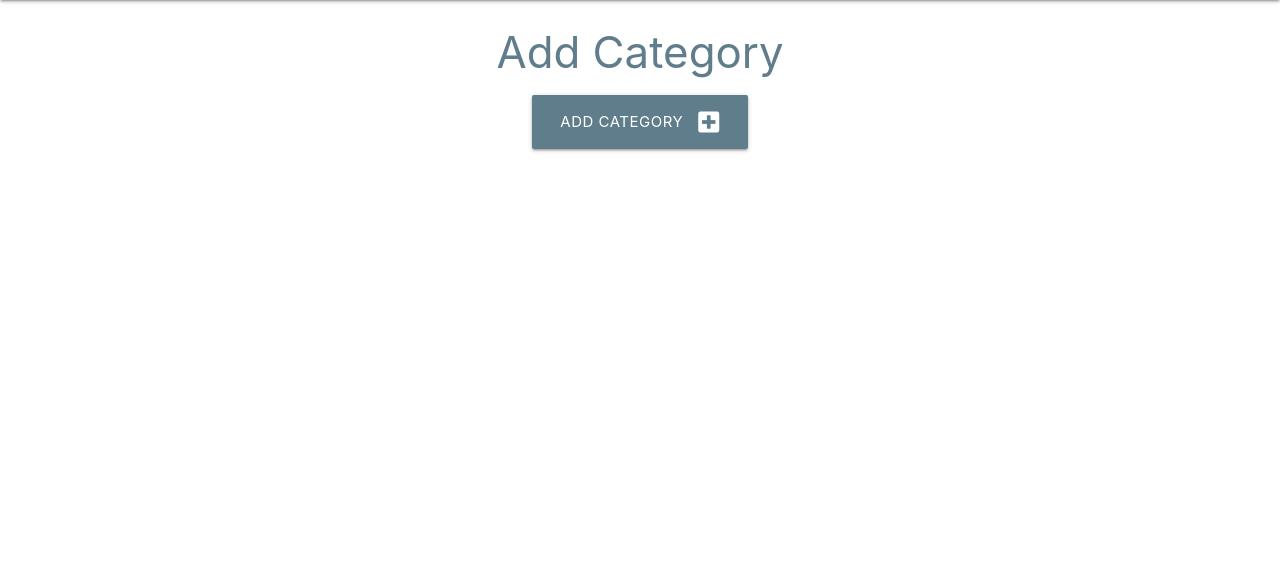
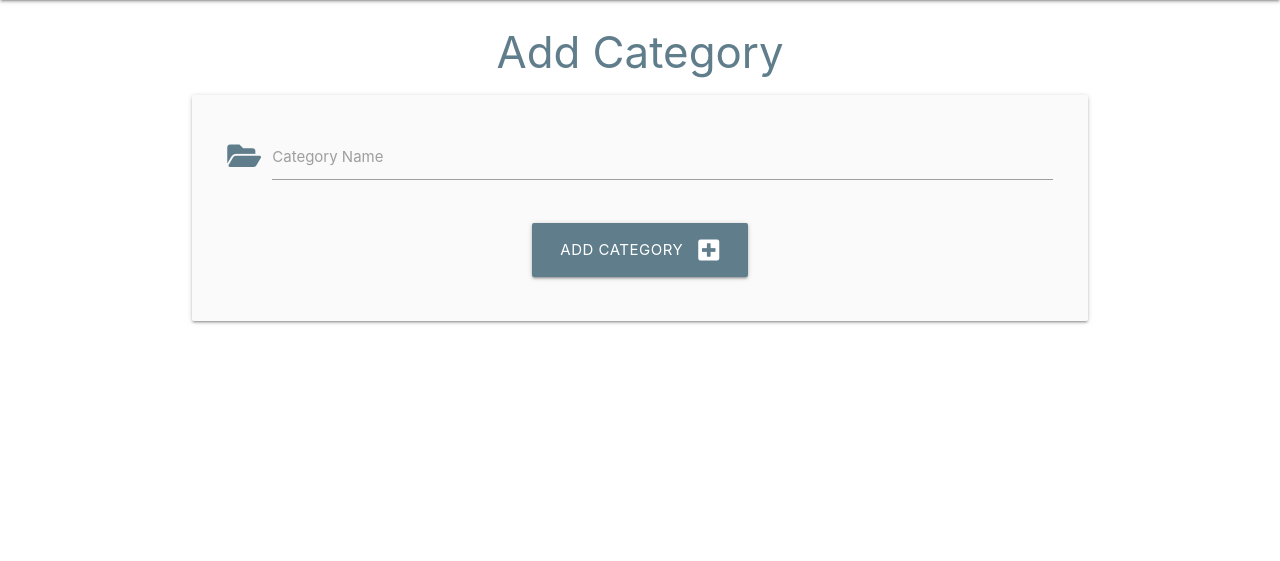
Before and after one commit to SimonCzEdu/DBMR-miniTutorial, a Flask app: page /add_category in a window 1280 px wide. Shown: the part 64-625 px from the top of the page. Run offline with Flask 2, Linux system fonts and the light colour scheme.

Commit message:
Functionality: add GET % POST functionalities to the form

```diff
--- a/taskmanager/models.py
+++ b/taskmanager/models.py
@@ -10,8 +10,6 @@ class Category(db.Model):
     def __repr__(self):
         # __repr__ to represent itself in the form of a string
         return self.category_name
-
-
 
 
 class Task(db.Model):
--- a/taskmanager/routes.py
+++ b/taskmanager/routes.py
@@ -1,4 +1,4 @@
-from flask import render_template
+from flask import render_template, request, redirect, url_for
 from taskmanager import app, db
 from taskmanager.models import Category, Task
 
@@ -13,6 +13,11 @@ def categories():
     return render_template("categories.html")
 
 
-@app.route("/add_category", methods=["GET","POST"])
+@app.route("/add_category", methods=["GET", "POST"])
 def add_category():
+    if request.method == "POST":
+        category = Category(category_name=request.form.get("category_name"))
+        db.session.add(category)
+        db.session.commit()
+        return redirect(url_for("categories"))
     return render_template("add_category.html")
--- a/taskmanager/templates/add_category.html
+++ b/taskmanager/templates/add_category.html
@@ -3,12 +3,27 @@
 
 <h3 class="white blue-grey-text darken-3 center-align">Add Category</h3>
 
-<div class="row">
-    <div class="col s12 center-align">
-        <a href="{{ url_for('categories')}}" class="btn-large blue-grey white-text darken2">
-            Add Category <i class="fas fa-plus-square right"></i>
-        </a>
-    </div>
+
+
+<div class="row card-panel grey lighten-5">
+    <form class="col s12" method="POST" action="{{ url_for('add_category') }}">
+        <!-- Category name -->
+        <div class="row">
+            <div class="input-field col s12">
+                <i class="fas fa-folder-open prefix blue-grey-text"></i>
+                <input id="category_name" name="category_name" minlength="3" maxlength="25" type="text" class="validate" required>
+                <label for="category_name">Category Name</label>
+            </div>
+        </div>
+        <!-- submit button -->
+        <div class="row">
+            <div class="col s12 center-align">
+                <button type="submit" class="btn-large blue-grey white-text">
+                    Add Category <i class="fas fa-plus-square right"></i>
+                </button>
+            </div>
+        </div>
+    </form>
 </div>
 
 {% endblock %}
```
